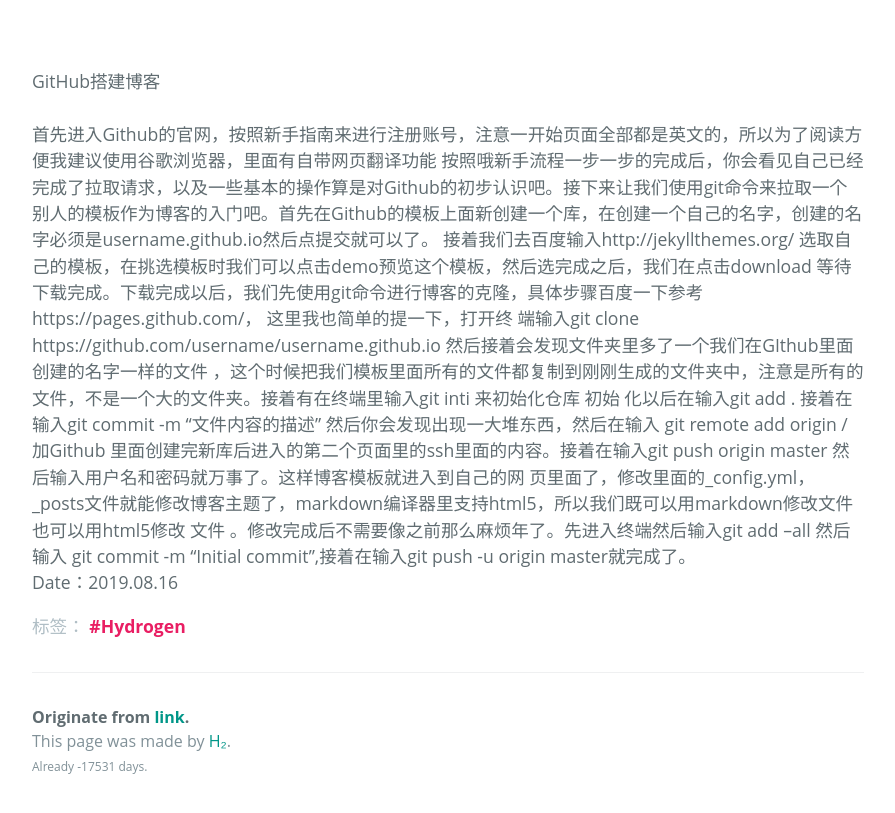
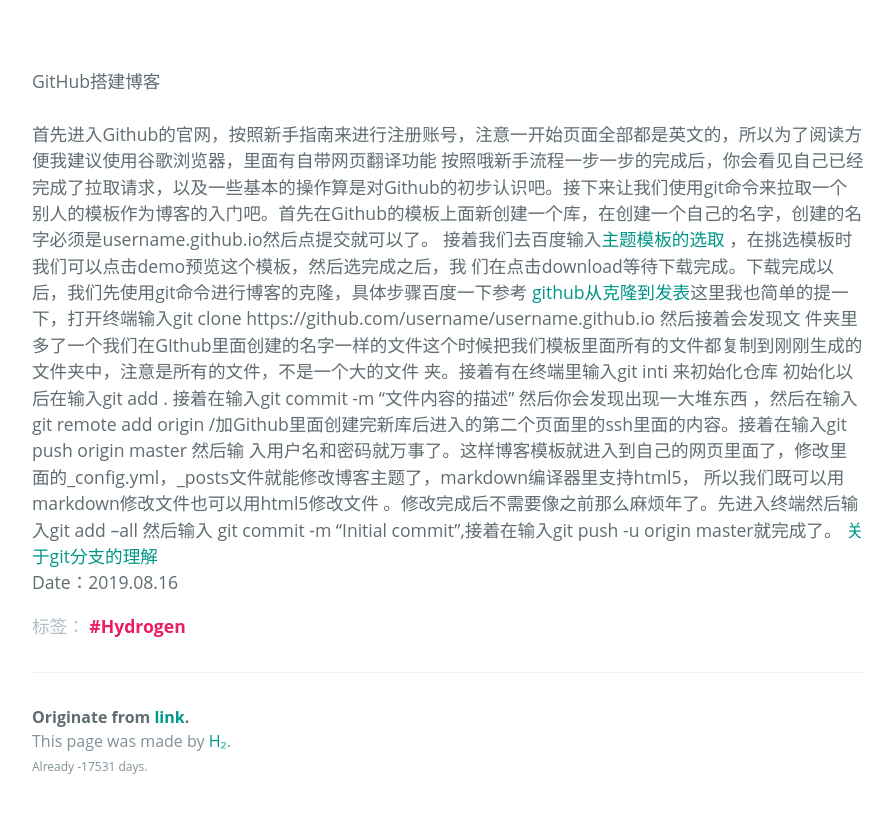
Before and after one commit to wxy20170906/17824909342.github.io, a Jekyll site: the page built from 2017-12-23-hello-world33.md, in a window 1280 px wide and 1175 px high. Shown: the part 350-1163 px from the top of the window, without its empty margins (192-1087 px from the left). Built offline with Jekyll 4.4.1, drawn with Linux system fonts in a browser that asks for light colours; some web fonts are replaced.

Commit message:
Initial commit

```diff
--- a/2017-12-23-hello-world33.md
+++ b/2017-12-23-hello-world33.md
@@ -9,13 +9,14 @@
  首先进入Github的官网，按照新手指南来进行注册账号，注意一开始页面全部都是英文的，所以为了阅读方便我建议使用谷歌浏览器，里面有自带网页翻译功能
  按照哦新手流程一步一步的完成后，你会看见自己已经完成了拉取请求，以及一些基本的操作算是对Github的初步认识吧。接下来让我们使用git命令来拉取一个
  别人的模板作为博客的入门吧。首先在Github的模板上面新创建一个库，在创建一个自己的名字，创建的名字必须是username.github.io然后点提交就可以了。
- 接着我们去百度输入http://jekyllthemes.org/ 选取自己的模板，在挑选模板时我们可以点击demo预览这个模板，然后选完成之后，我们在点击download
- 等待下载完成。下载完成以后，我们先使用git命令进行博客的克隆，具体步骤百度一下参考https://pages.github.com/， 这里我也简单的提一下，打开终
- 端输入git clone https://github.com/username/username.github.io 然后接着会发现文件夹里多了一个我们在GIthub里面创建的名字一样的文件
-，这个时候把我们模板里面所有的文件都复制到刚刚生成的文件夹中，注意是所有的文件，不是一个大的文件夹。接着有在终端里输入git inti 来初始化仓库 初始
-化以后在输入git add . 接着在输入git commit -m “文件内容的描述”  然后你会发现出现一大堆东西，然后在输入 git remote add origin /加Github
-里面创建完新库后进入的第二个页面里的ssh里面的内容。接着在输入git push origin master 然后输入用户名和密码就万事了。这样博客模板就进入到自己的网
-页里面了，修改里面的_config.yml，_posts文件就能修改博客主题了，markdown编译器里支持html5，所以我们既可以用markdown修改文件也可以用html5修改
-文件 。修改完成后不需要像之前那么麻烦年了。先进入终端然后输入git add --all 然后输入 git commit -m “Initial commit”,接着在输入git push -u
-origin master就完成了。
+ 接着我们去百度输入<a href="http://jekyllthemes.org/">主题模板的选取 </a>，在挑选模板时我们可以点击demo预览这个模板，然后选完成之后，我
+ 们在点击download等待下载完成。下载完成以后，我们先使用git命令进行博客的克隆，具体步骤百度一下参考<a href ="https://pages.github.com/">
+ github从克隆到发表</a>这里我也简单的提一下，打开终端输入git clone https://github.com/username/username.github.io 然后接着会发现文
+ 件夹里多了一个我们在GIthub里面创建的名字一样的文件这个时候把我们模板里面所有的文件都复制到刚刚生成的文件夹中，注意是所有的文件，不是一个大的文件
+ 夹。接着有在终端里输入git inti 来初始化仓库 初始化以后在输入git add . 接着在输入git commit -m “文件内容的描述”  然后你会发现出现一大堆东西
+ ，然后在输入 git remote add origin /加Github里面创建完新库后进入的第二个页面里的ssh里面的内容。接着在输入git push origin master 然后输
+ 入用户名和密码就万事了。这样博客模板就进入到自己的网页里面了，修改里面的_config.yml，_posts文件就能修改博客主题了，markdown编译器里支持html5，
+ 所以我们既可以用markdown修改文件也可以用html5修改文件 。修改完成后不需要像之前那么麻烦年了。先进入终端然后输入git add --all 然后输入 git
+ commit -m “Initial commit”,接着在输入git push -u origin master就完成了。
+<a href ="https://www.cnblogs.com/matengfei123/p/8252128.html">关于git分支的理解</a>
 <br>Date：2019.08.16
```
